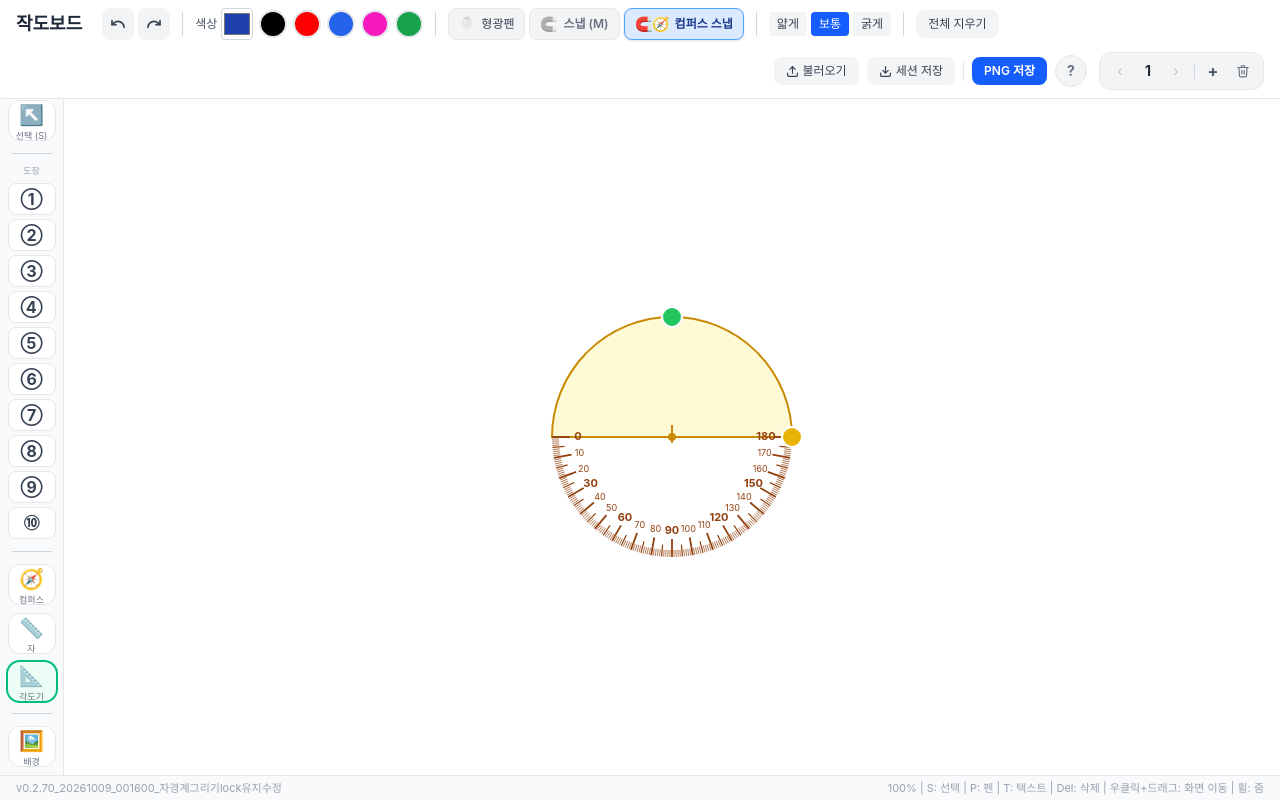
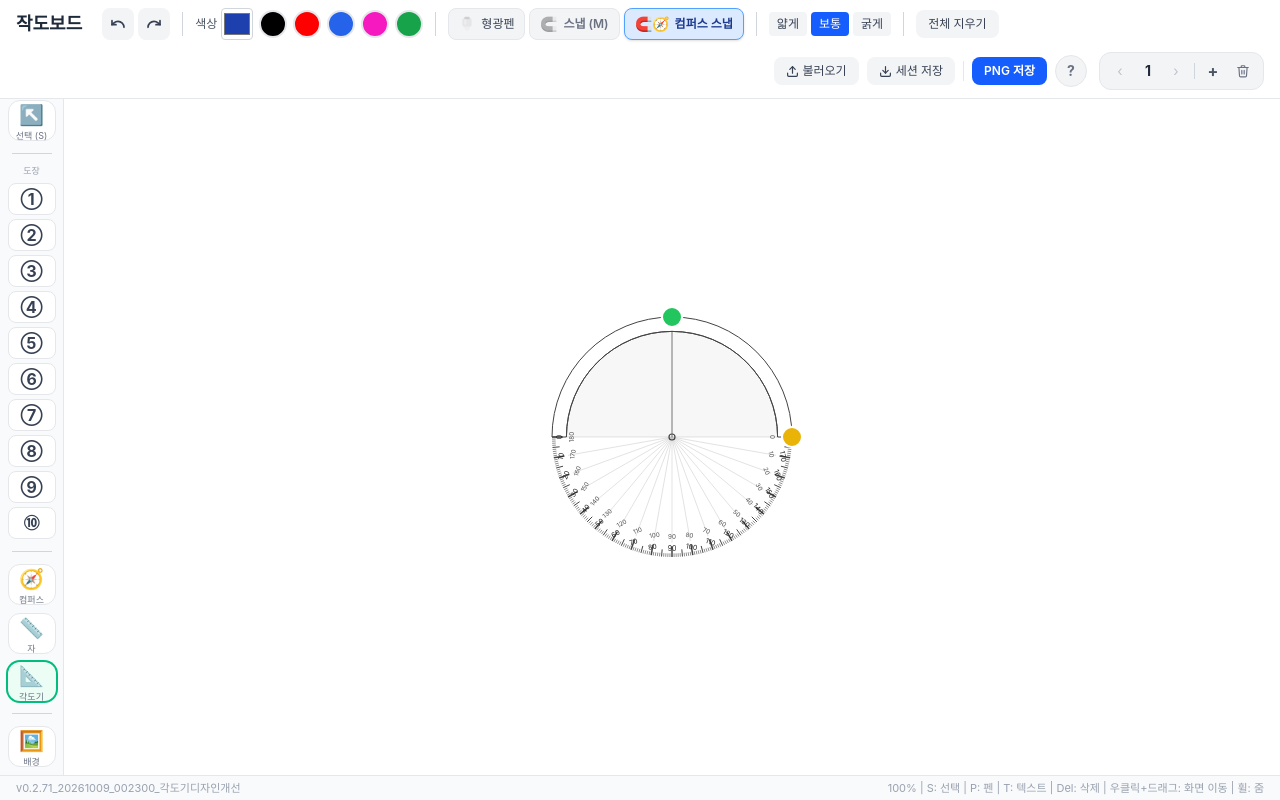
Before and after one commit to mathwawawa-dev/geometric_construction, a React (Vite) app: page / in a window 1280 px wide. Both pictures are taken after a click on the button "📐 각도기". Built offline with nearby package versions, Linux system fonts and the light colour scheme.

Commit message:
v0.2.71_20261009_002300_각도기디자인개선

```diff
--- a/src/App.jsx
+++ b/src/App.jsx
@@ -17,7 +17,7 @@ if (typeof window !== 'undefined') {
   };
 }
 
-const VERSION = 'v0.2.70_20261009_001600_자경계그리기lock유지수정'
+const VERSION = 'v0.2.71_20261009_002300_각도기디자인개선'
 
 export default function App() {
   const canvasRef = useRef(null)
--- a/src/components/ProtractorTool.jsx
+++ b/src/components/ProtractorTool.jsx
@@ -1,7 +1,7 @@
 import { useRef, useCallback } from 'react'
 
 const HANDLE_R = 10
-const SNAP_DEG = 5 // 5도 단위 snap
+const SNAP_DEG = 5
 
 function snapAngle(a) {
   const deg = a * (180 / Math.PI)
@@ -70,8 +70,15 @@ export default function ProtractorTool({ protractor, setProtractor, onInteractio
 
   const degAngle = angle * (180 / Math.PI)
 
-  // 눈금 (0~180도, 1도 단위)
+  // 바깥 반경 (눈금 시작), 안쪽 반경 (반원 호 띠)
+  const R_outer = radius
+  const R_inner = radius * 0.88  // 눈금 띠 안쪽
+
+  // 눈금 배열 0~180
   const ticks = Array.from({ length: 181 }, (_, i) => i)
+
+  // 10도 단위 방사선 (사진처럼 중심에서 뻗는 선)
+  const radialLines = [10,20,30,40,50,60,70,80,90,100,110,120,130,140,150,160,170]
 
   return (
     <svg
@@ -79,57 +86,82 @@ export default function ProtractorTool({ protractor, setProtractor, onInteractio
       className="absolute inset-0 w-full h-full tool-overlay"
       style={{ touchAction: 'none', pointerEvents: 'none', zIndex: 20 }}
     >
-      {/* 각도기 몸통 그룹 */}
       <g
         transform={`rotate(${degAngle}, ${cx}, ${cy})`}
         style={{ pointerEvents: 'all', cursor: 'grab' }}
         onMouseDown={onPointerDown('center')}
         onTouchStart={onPointerDown('center')}
       >
-        {/* 반원 채우기 */}
+        {/* 반원 내부 채우기 (연한 회색 배경) */}
         <path
-          d={`M ${cx - radius} ${cy} A ${radius} ${radius} 0 0 1 ${cx + radius} ${cy} Z`}
-          fill="rgba(254, 240, 138, 0.35)"
-          stroke="#ca8a04"
-          strokeWidth="2"
+          d={`M ${cx - R_outer} ${cy} A ${R_outer} ${R_outer} 0 0 1 ${cx + R_outer} ${cy} Z`}
+          fill="rgba(245, 245, 245, 0.75)"
+          stroke="none"
         />
 
-        {/* 기준 가로선 */}
-        <line x1={cx - radius} y1={cy} x2={cx + radius} y2={cy}
-          stroke="#ca8a04" strokeWidth="1" strokeDasharray="4 3" opacity="0.5"
+        {/* 바깥 반원 호 (눈금 띠) — 두꺼운 흰 채움 띠 */}
+        <path
+          d={`M ${cx - R_outer} ${cy} A ${R_outer} ${R_outer} 0 0 1 ${cx + R_outer} ${cy}
+              L ${cx + R_inner} ${cy} A ${R_inner} ${R_inner} 0 0 0 ${cx - R_inner} ${cy} Z`}
+          fill="white"
+          stroke="#444"
+          strokeWidth="1"
         />
 
-        {/* 눈금 (1도 단위) */}
-        {ticks.map((i) => {
-          // 각도기 좌측(180°) → 우측(0°) 방향 배치
-          const tickRad = Math.PI - (i * Math.PI) / 180
-          const is10 = i % 10 === 0
-          const is5  = i % 5 === 0
-          const tickLen = is10 ? 18 : is5 ? 12 : 7
-          const x1 = cx + radius * Math.cos(tickRad)
-          const y1 = cy + radius * Math.sin(tickRad)
-          const x2 = cx + (radius - tickLen) * Math.cos(tickRad)
-          const y2 = cy + (radius - tickLen) * Math.sin(tickRad)
+        {/* 10도 단위 방사선 (중심에서 R_inner까지) */}
+        {radialLines.map((deg) => {
+          const rad = Math.PI - (deg * Math.PI) / 180
+          const x2 = cx + R_inner * Math.cos(rad)
+          const y2 = cy + R_inner * Math.sin(rad)
           return (
-            <line key={i} x1={x1} y1={y1} x2={x2} y2={y2}
-              stroke="#92400e"
-              strokeWidth={is10 ? 1.8 : is5 ? 1.2 : 0.7}
+            <line key={deg} x1={cx} y1={cy} x2={x2} y2={y2}
+              stroke="#bbb" strokeWidth="0.7" opacity="0.6"
             />
           )
         })}
 
-        {/* 숫자 레이블 (10도 단위) */}
+        {/* 기준선 (지름) */}
+        <line x1={cx - R_inner} y1={cy} x2={cx + R_inner} y2={cy}
+          stroke="#bbb" strokeWidth="0.7" opacity="0.6"
+        />
+
+        {/* 눈금 (바깥호에 새기기) */}
+        {ticks.map((i) => {
+          const tickRad = Math.PI - (i * Math.PI) / 180
+          const is10 = i % 10 === 0
+          const is5  = i % 5 === 0
+          const is1  = !is5
+
+          // 눈금 길이
+          const tickLen = is10 ? R_outer * 0.09 : is5 ? R_outer * 0.06 : R_outer * 0.03
+
+          const x1 = cx + R_outer * Math.cos(tickRad)
+          const y1 = cy + R_outer * Math.sin(tickRad)
+          const x2 = cx + (R_outer - tickLen) * Math.cos(tickRad)
+          const y2 = cy + (R_outer - tickLen) * Math.sin(tickRad)
+          return (
+            <line key={i} x1={x1} y1={y1} x2={x2} y2={y2}
+              stroke="#444"
+              strokeWidth={is10 ? 1.5 : is5 ? 1 : 0.6}
+            />
+          )
+        })}
+
+        {/* 숫자 레이블 — 외측(0~180) */}
         {[0,10,20,30,40,50,60,70,80,90,100,110,120,130,140,150,160,170,180].map((deg) => {
           const tickRad = Math.PI - (deg * Math.PI) / 180
-          const labelR = radius - 26
+          const labelR = R_outer - R_outer * 0.065
           const lx = cx + labelR * Math.cos(tickRad)
           const ly = cy + labelR * Math.sin(tickRad)
+          // 텍스트를 반지름 방향 기준 회전 (읽기 쉽게)
+          const rotDeg = (Math.PI - tickRad) * (180 / Math.PI) - 90
           return (
-            <text key={deg} x={lx} y={ly}
+            <text key={`out-${deg}`} x={lx} y={ly}
               textAnchor="middle" dominantBaseline="middle"
-              fontSize={deg % 30 === 0 ? 11 : 9}
-              fontWeight={deg % 30 === 0 ? 'bold' : 'normal'}
-              fill="#92400e"
+              fontSize={R_outer * 0.058}
+              fontWeight="normal"
+              fill="#222"
+              transform={`rotate(${rotDeg}, ${lx}, ${ly})`}
               style={{ userSelect: 'none', pointerEvents: 'none' }}
             >
               {deg}
@@ -137,10 +169,42 @@ export default function ProtractorTool({ protractor, setProtractor, onInteractio
           )
         })}
 
-        {/* 중앙 십자 */}
-        <line x1={cx} y1={cy - 12} x2={cx} y2={cy + 6} stroke="#ca8a04" strokeWidth="2" />
-        <line x1={cx - 12} y1={cy} x2={cx + 12} y2={cy} stroke="#ca8a04" strokeWidth="2" />
-        <circle cx={cx} cy={cy} r="4" fill="#ca8a04" />
+        {/* 숫자 레이블 — 내측(180~0, 사진의 안쪽 숫자) */}
+        {[0,10,20,30,40,50,60,70,80,90,100,110,120,130,140,150,160,170,180].map((deg) => {
+          const innerDeg = 180 - deg
+          const tickRad = Math.PI - (deg * Math.PI) / 180
+          const labelR = R_outer - R_outer * 0.165
+          const lx = cx + labelR * Math.cos(tickRad)
+          const ly = cy + labelR * Math.sin(tickRad)
+          const rotDeg = (Math.PI - tickRad) * (180 / Math.PI) - 90
+          return (
+            <text key={`in-${deg}`} x={lx} y={ly}
+              textAnchor="middle" dominantBaseline="middle"
+              fontSize={R_outer * 0.052}
+              fontWeight="normal"
+              fill="#555"
+              transform={`rotate(${rotDeg}, ${lx}, ${ly})`}
+              style={{ userSelect: 'none', pointerEvents: 'none' }}
+            >
+              {innerDeg}
+            </text>
+          )
+        })}
+
+        {/* 내측 반원 테두리 */}
+        <path
+          d={`M ${cx - R_inner} ${cy} A ${R_inner} ${R_inner} 0 0 1 ${cx + R_inner} ${cy}`}
+          fill="none"
+          stroke="#444"
+          strokeWidth="1"
+        />
+
+        {/* 중앙 기준점 작은 원 */}
+        <circle cx={cx} cy={cy} r={radius * 0.025} fill="none" stroke="#444" strokeWidth="1.2" />
+        {/* 중앙 수직선 */}
+        <line x1={cx} y1={cy - R_inner} x2={cx} y2={cy}
+          stroke="#555" strokeWidth="0.8"
+        />
       </g>
 
       {/* 회전 핸들 */}
```
Also changed, not shown: 작도보드_실행.html (+3 -2 lines), 1 other file (tests, documents, lock files or other folders).
